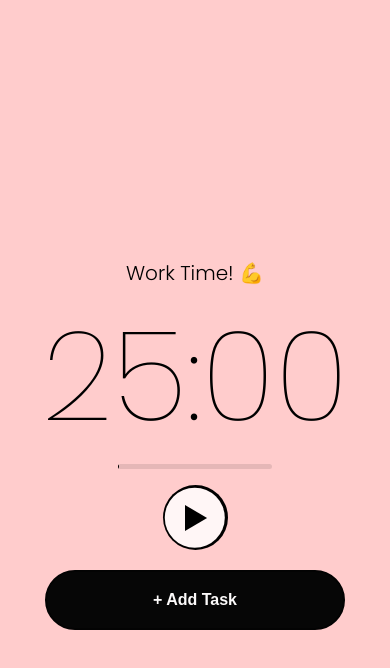
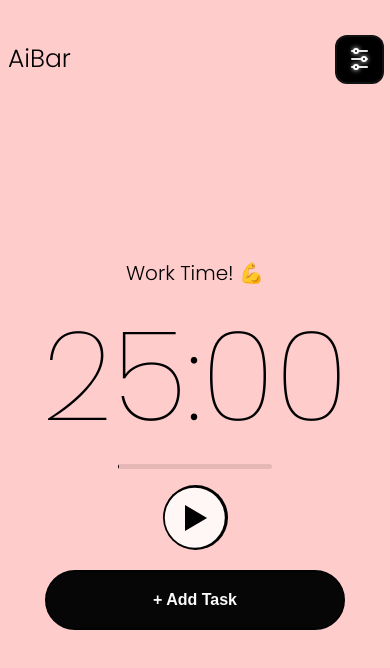
Before and after one commit to Sam0420/AiBar, a React (Vite) app: page / in a window 390 px wide. Shown: the top 668 px of the page. Built offline with nearby package versions, Linux system fonts and the light colour scheme; a web font is replaced by a local one.

Commit message:
made the nav bar responsive to the size of the screen

```diff
--- a/src/Timer.jsx
+++ b/src/Timer.jsx
@@ -100,18 +100,17 @@ const Timer = () => {
 
       <div className="app-container">
 
-      {/* HEADER */}
-      <header className="header">
+        <nav className="navbar">
+          <div className="navbar-inner">
             <p className="title">AiBar</p>
-
-        {/* Right-side Buttons */}
             <div className="header-buttons">
               <SettingsButton
               onClick={() => setIsSettingsOpen((prev) => !prev)}
               isOpen={isSettingsOpen}
             />
           </div>
-      </header>
+        </div>
+      </nav>
 
       {/* MAIN CONTENT */}
       <main className="main-content">
--- a/src/index.css
+++ b/src/index.css
@@ -12,20 +12,23 @@
   display: flex;
   flex-direction: column;
 }
-
-/* HEADER STYLES */
-.header {
-  display: flex;
-  justify-content: space-between; /* Push title left & buttons right */
-  align-items: center;
-  padding: 20px 500px; /* Adjust spacing */
-  position: fixed; /* Keep header fixed at the top */
+.navbar {
+  position: fixed;
   width: 100%;
   top: 0;
   left: 0;
+  background-color: inherit;
   z-index: 100;
 }
 
+.navbar-inner {
+  max-width: 1200px;      /* Limits content width */
+  margin: 0 auto;         /* Centers the inner container */
+  display: flex;
+  align-items: center;
+  justify-content: space-between;
+  padding: 20px 0.5rem;    /* Adjust the horizontal padding here */
+}
 .f3{
   font-size: 20px !important;
 
@@ -58,3 +61,5 @@
   font-weight: normal;
   font-family: "Poppins", serif;
 }
+
+/* */
```
Lines whose indentation alone changed are shown as unchanged.
